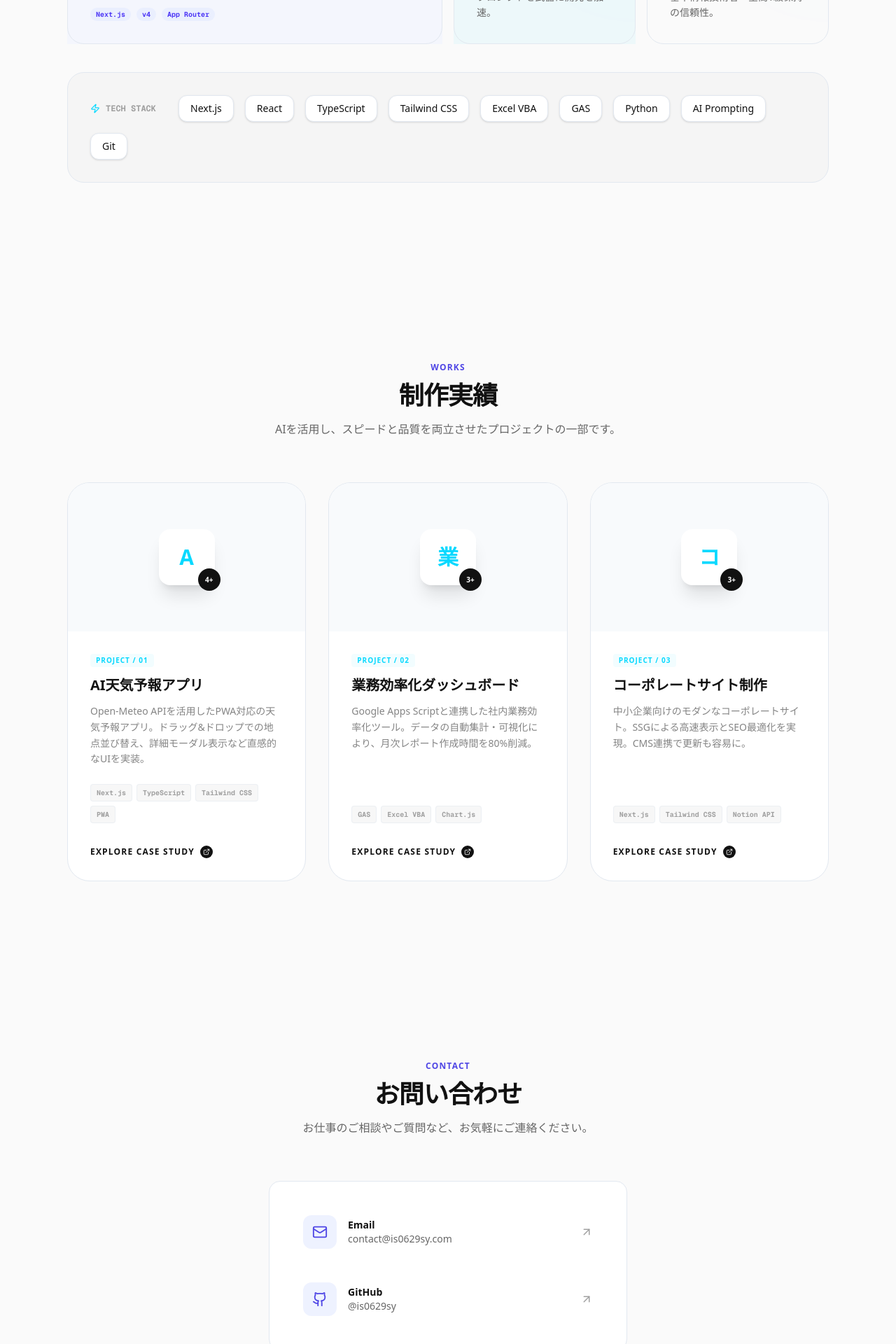
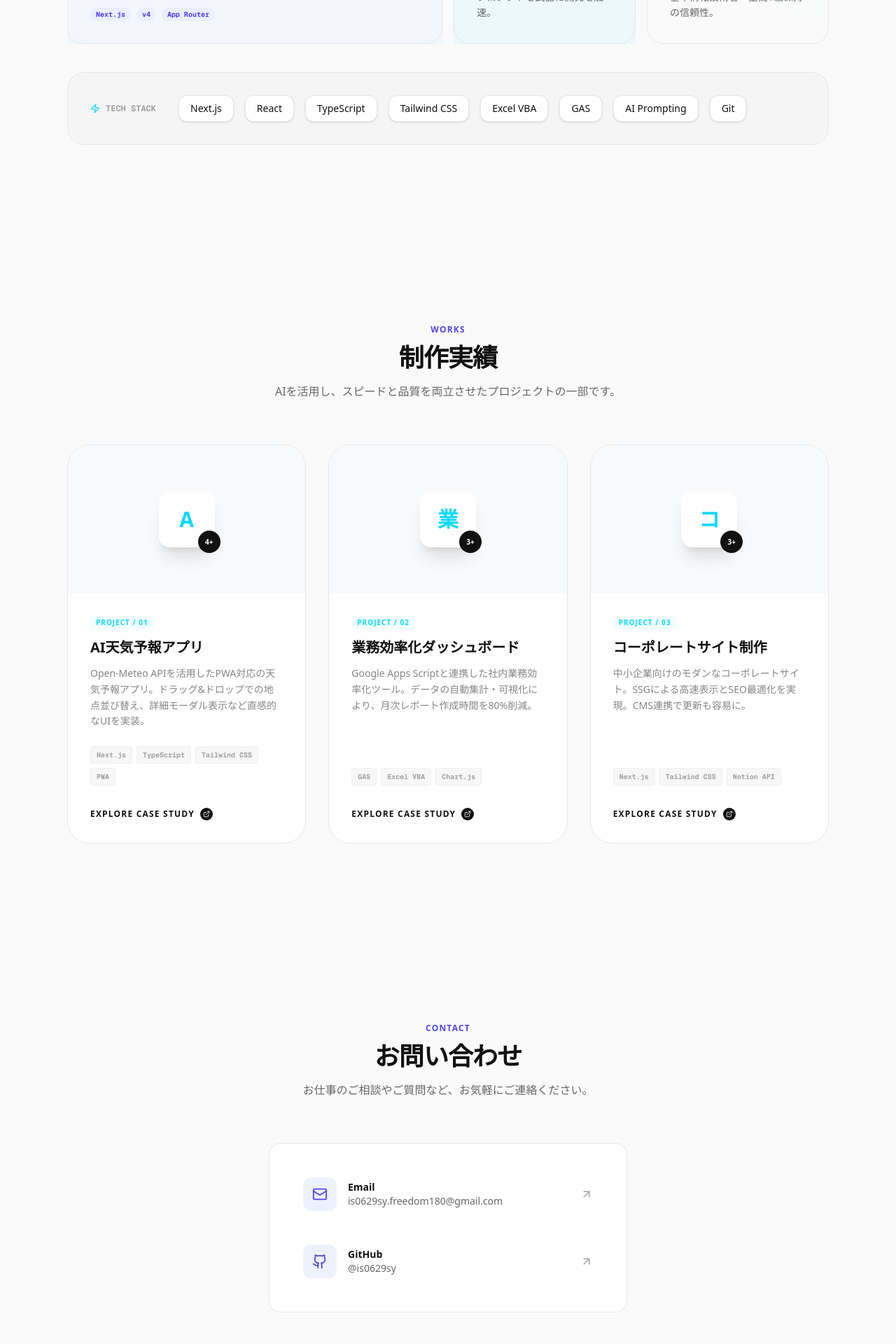
Before and after one commit to is0629sy/portfolio, a Next.js app: page / in a window 1280 px wide. Shown: the part 1340-3260 px from the top of the page at 70% size. Built offline with nearby package versions, Linux system fonts and the light colour scheme.

Commit message:
update: 連絡先メールアドレスを更新し、スキルリストからPythonを削除

```diff
--- a/src/components/sections/BentoGrid.tsx
+++ b/src/components/sections/BentoGrid.tsx
@@ -33,7 +33,7 @@ const items = [
 
 const skills = [
     "Next.js", "React", "TypeScript", "Tailwind CSS",
-    "Excel VBA", "GAS", "Python", "AI Prompting", "Git"
+    "Excel VBA", "GAS", "AI Prompting", "Git"
 ];
 
 export default function BentoGrid() {
--- a/src/components/sections/Contact.tsx
+++ b/src/components/sections/Contact.tsx
@@ -26,7 +26,7 @@ export default function Contact() {
                         <div className="bg-white rounded-2xl border border-border p-8 space-y-4">
                             {/* Email */}
                             <a
-                                href="mailto:contact@is0629sy.com"
+                                href="mailto:is0629sy.freedom180@gmail.com"
                                 className="group flex items-center gap-4 p-4 rounded-xl hover:bg-indigo-50/50 transition-all duration-300"
                             >
                                 <div className="flex items-center justify-center w-12 h-12 rounded-xl bg-indigo-50 text-primary group-hover:bg-primary group-hover:text-white transition-colors duration-300">
@@ -34,7 +34,7 @@ export default function Contact() {
                                 </div>
                                 <div className="flex-1">
                                     <p className="text-sm font-bold text-foreground">Email</p>
-                                    <p className="text-sm text-muted">contact@is0629sy.com</p>
+                                    <p className="text-sm text-muted">is0629sy.freedom180@gmail.com</p>
                                 </div>
                                 <ArrowUpRight
                                     size={18}
--- a/src/components/sections/Service.tsx
+++ b/src/components/sections/Service.tsx
@@ -9,7 +9,7 @@ const services = [
         title: "Web制作・コーディング代行",
         description:
             "Next.js / Tailwind CSS を用いたモダンなWebサイト・Webアプリケーションの設計・開発。レスポンシブ対応、SEO最適化、高速表示を標準装備。",
-        tags: ["Next.js", "Tailwind CSS", "TypeScript"],
+        tags: ["HTML", "CSS", "JavaScript", "Next.js", "TypeScript"],
     },
     {
         icon: FileSpreadsheet,
@@ -23,7 +23,7 @@ const services = [
         title: "AI導入・コーディング伴走サポート",
         description:
             "AIツールの導入支援から、プロンプトエンジニアリング、AIを活用したコーディングの伴走サポートまで。初心者の方でも安心。",
-        tags: ["AI Prompting", "ChatGPT", "Copilot"],
+        tags: ["AI Prompting", "ChatGPT", "Gemini", "Claude"],
     },
 ];
 
```
